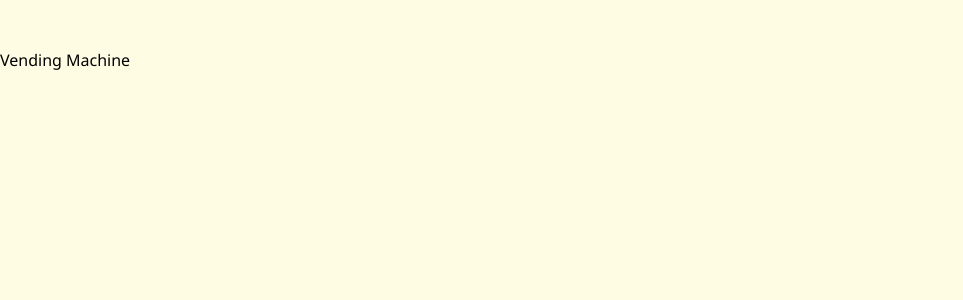
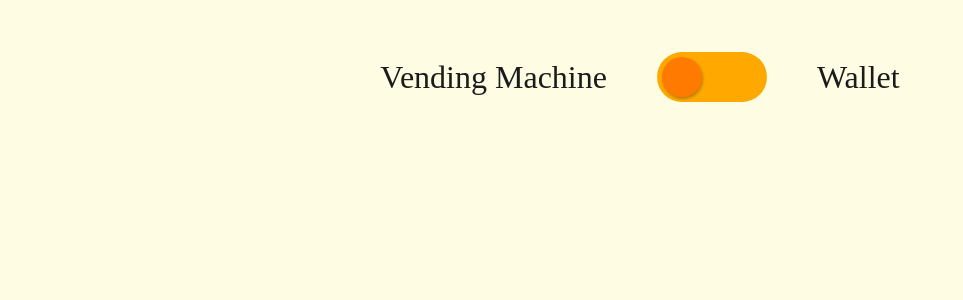
Before and after one commit to codesquad-members-2022/fe-vm, a React (Create React App) app: page / in a window 1280 px wide. Shown: the top 300 px of the page, without its empty margins (0-963 px from the left). Built offline with nearby package versions, Linux system fonts and the light colour scheme; a web font is replaced by a local one.

Commit message:
feat: App.js Header컴포넌트 추가

```diff
--- a/src/App.js
+++ b/src/App.js
@@ -1,5 +1,12 @@
+import React from 'react'
+import Header from './Components/Header'
+
 function App() {
-  return <div className="App">Vending Machine</div>
+  return (
+    <>
+      <Header />
+    </>
+  )
 }
 
 export default App
```
